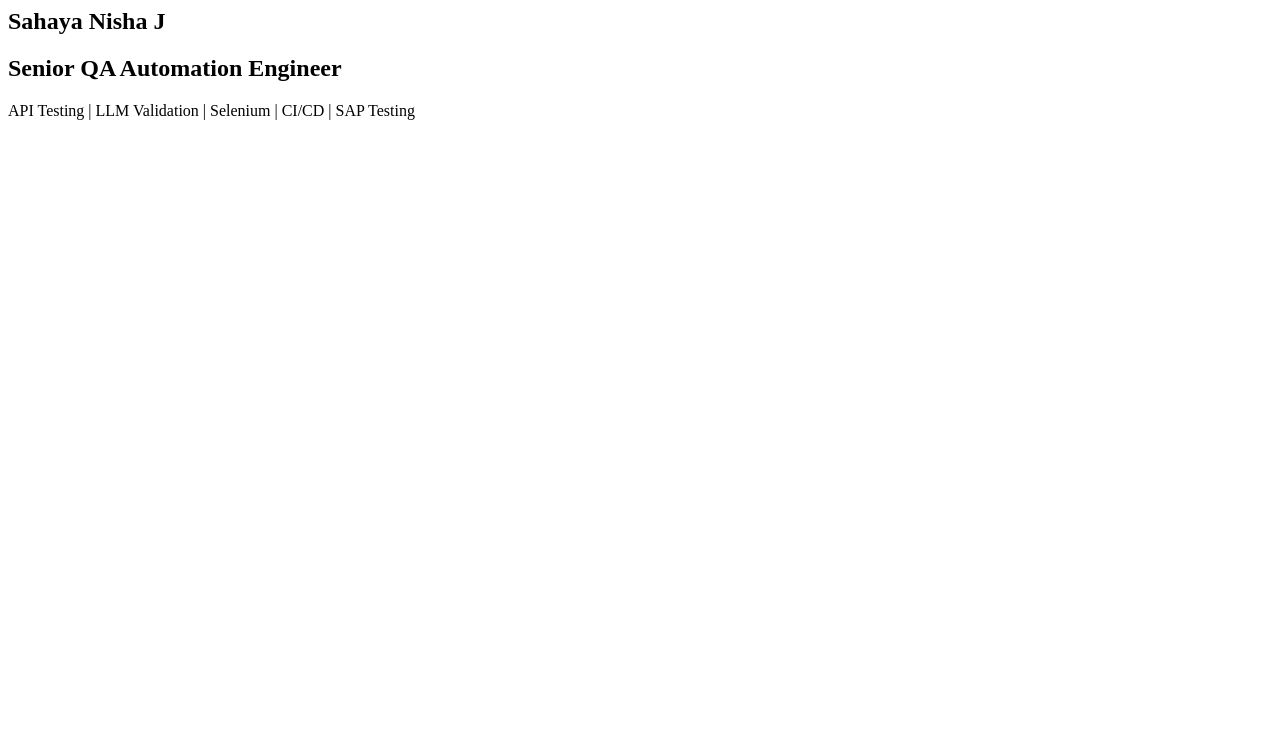
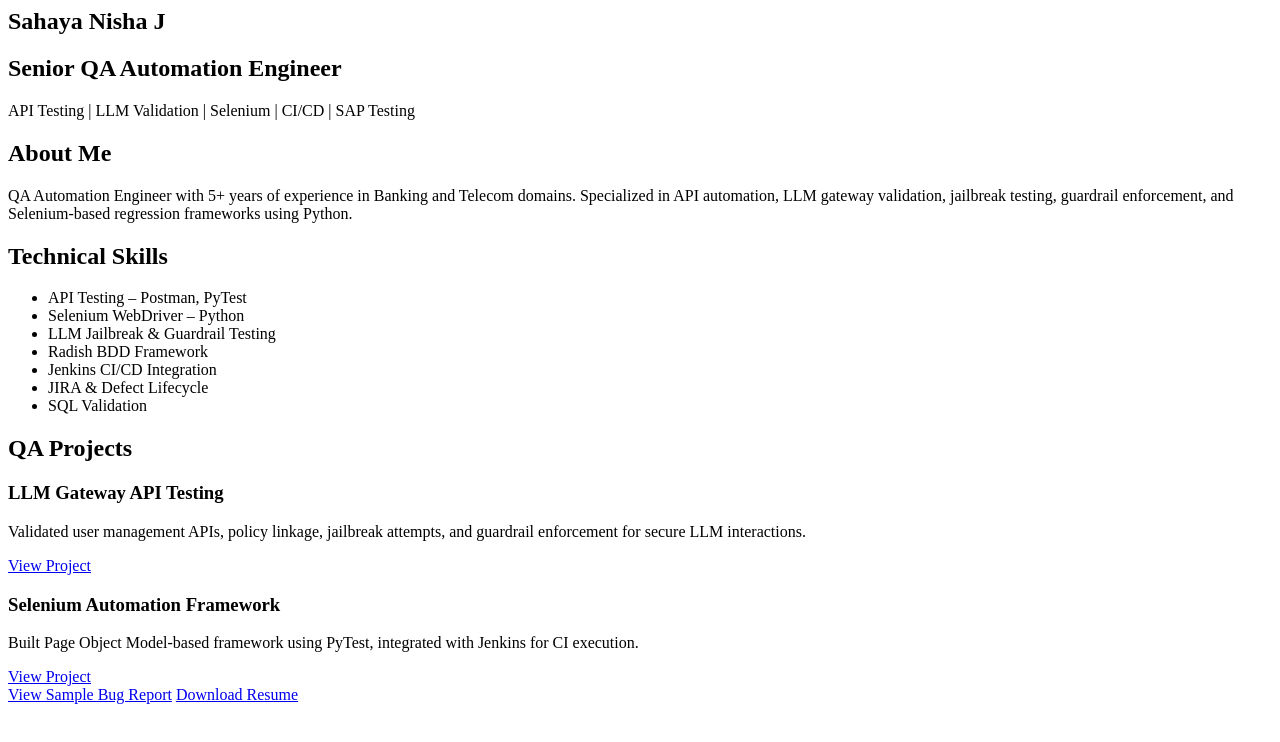
Before and after one commit to sahayanisha/sahayanisha.github.io, a plain HTML site: page index.html in a window 1280 px wide. Drawn offline with Linux system fonts and the light colour scheme.

Commit message:
Enhance index.html with personal and project details
Added sections for About Me, Technical Skills, and QA Projects to showcase experience and skills.

```diff
--- a/index.html
+++ b/index.html
@@ -3,3 +3,42 @@
     <h2>Senior QA Automation Engineer</h2>
     <p>API Testing | LLM Validation | Selenium | CI/CD | SAP Testing</p>
 </section>
+<section id="about">
+    <h2>About Me</h2>
+    <p>
+        QA Automation Engineer with 5+ years of experience in Banking and Telecom domains.
+        Specialized in API automation, LLM gateway validation, jailbreak testing, guardrail enforcement,
+        and Selenium-based regression frameworks using Python.
+    </p>
+</section>
+<section id="skills">
+    <h2>Technical Skills</h2>
+    <ul>
+        <li>API Testing – Postman, PyTest</li>
+        <li>Selenium WebDriver – Python</li>
+        <li>LLM Jailbreak & Guardrail Testing</li>
+        <li>Radish BDD Framework</li>
+        <li>Jenkins CI/CD Integration</li>
+        <li>JIRA & Defect Lifecycle</li>
+        <li>SQL Validation</li>
+    </ul>
+</section>
+<section id="projects">
+    <h2>QA Projects</h2>
+
+    <h3>LLM Gateway API Testing</h3>
+    <p>
+        Validated user management APIs, policy linkage, jailbreak attempts,
+        and guardrail enforcement for secure LLM interactions.
+    </p>
+    <a href="https://github.com/yourusername/llm-api-automation">View Project</a>
+
+    <h3>Selenium Automation Framework</h3>
+    <p>
+        Built Page Object Model-based framework using PyTest,
+        integrated with Jenkins for CI execution.
+    </p>
+    <a href="https://github.com/yourusername/selenium-framework">View Project</a>
+</section>
+<a href="assets/reports/sample_bug_report.pdf">View Sample Bug Report</a>
+<a href="Sahaya_Nisha_Resume.pdf" download>Download Resume</a>
```
